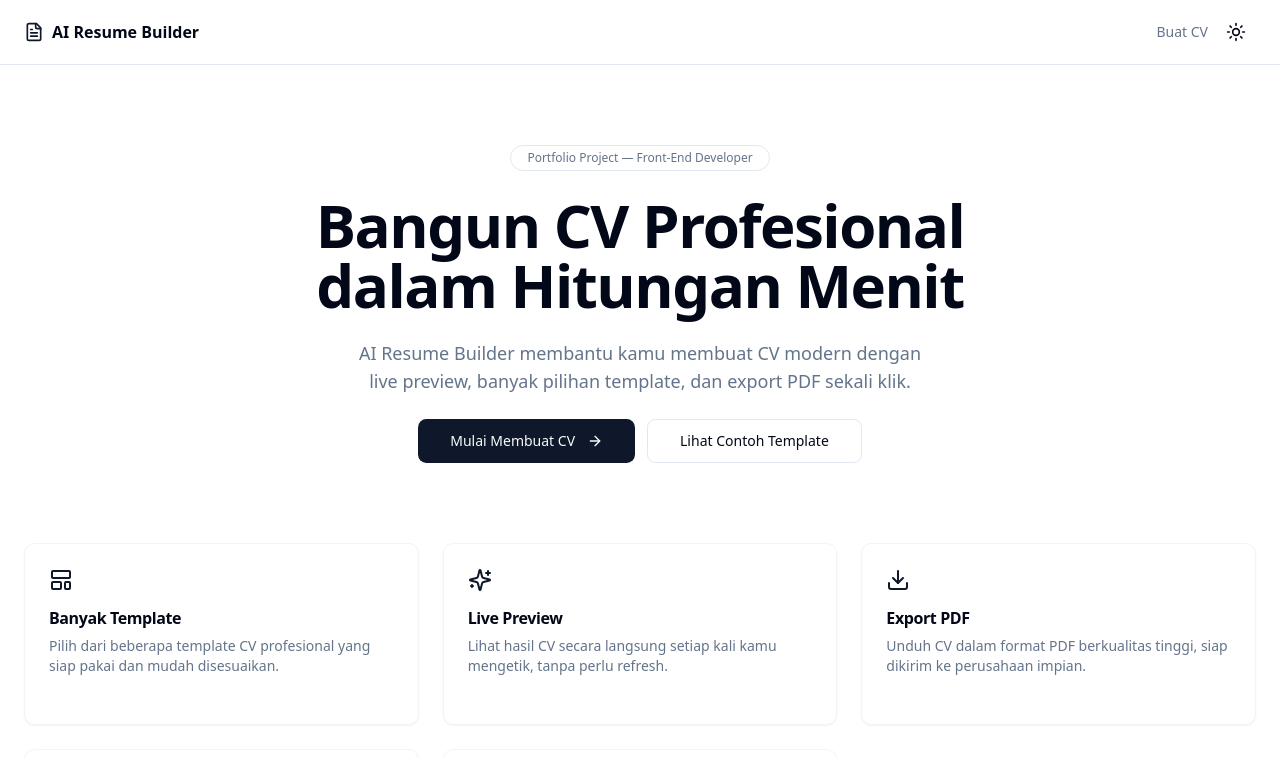
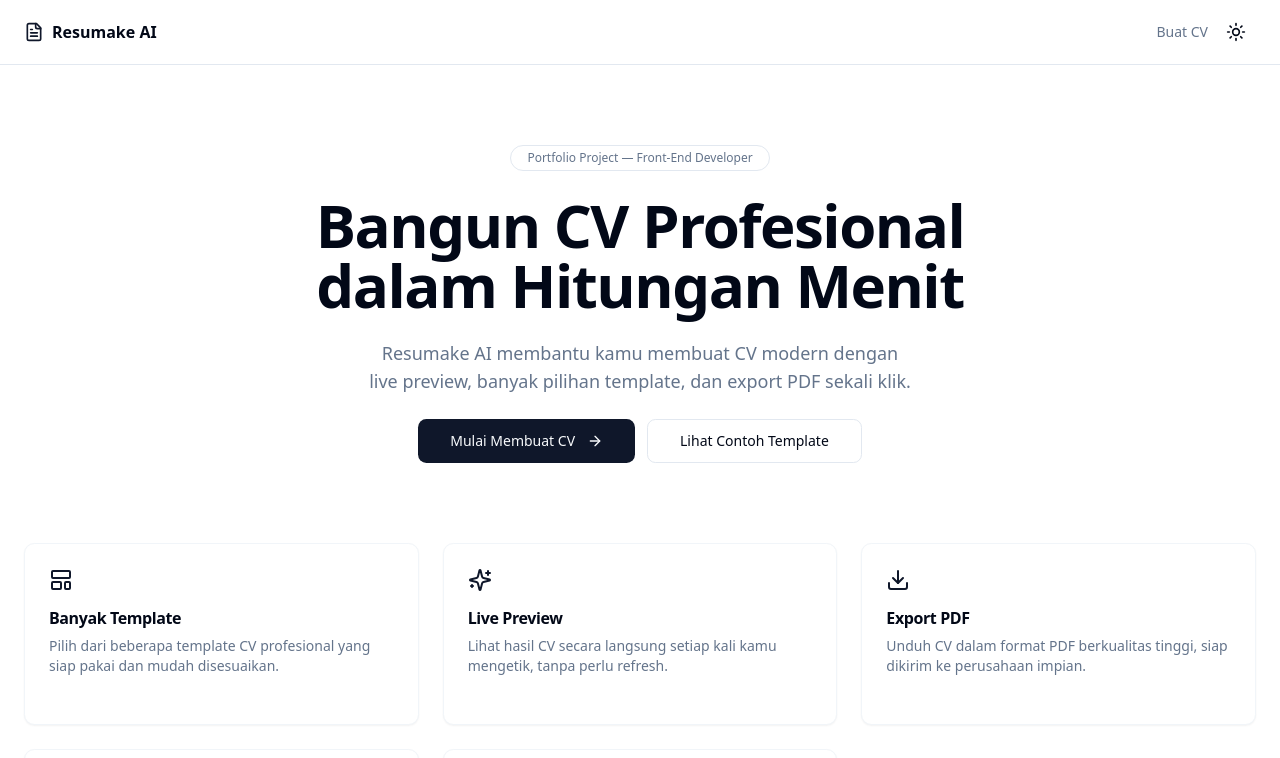
Before and after one commit to ardiwirya/resumake-ai, a Next.js app: page / in a window 1280 px wide. Shown: the top 758 px of the page. Built offline with nearby package versions, Linux system fonts and the light colour scheme.

Commit message:
refactor: rebrand project from AI Resume Builder to Resumake AI

```diff
--- a/src/app/layout.tsx
+++ b/src/app/layout.tsx
@@ -3,7 +3,7 @@ import "./globals.css";
 import { Providers } from "@/components/layout/providers";
 
 export const metadata: Metadata = {
-  title: "AI Resume Builder",
+  title: "Resumake AI",
   description:
     "Buat CV profesional dalam hitungan menit dengan live preview, banyak template, dan export PDF.",
 };
--- a/src/app/page.tsx
+++ b/src/app/page.tsx
@@ -64,7 +64,7 @@ export default function HomePage() {
             Bangun CV Profesional dalam Hitungan Menit
           </h1>
           <p className="max-w-xl text-balance text-muted-foreground sm:text-lg">
-            AI Resume Builder membantu kamu membuat CV modern dengan live
+            Resumake AI membantu kamu membuat CV modern dengan live
             preview, banyak pilihan template, dan export PDF sekali klik.
           </p>
           <div className="flex flex-col gap-3 sm:flex-row">
@@ -98,7 +98,7 @@ export default function HomePage() {
 
       <footer className="border-t py-6">
         <div className="container flex flex-col items-center justify-between gap-2 text-sm text-muted-foreground sm:flex-row">
-          <p>&copy; {new Date().getFullYear()} AI Resume Builder. Dibuat oleh Ardi Wirya.</p>
+          <p>&copy; {new Date().getFullYear()} Resumake AI. Dibuat oleh Ardi Wirya.</p>
           <p>Dibangun dengan Next.js, TypeScript, dan Tailwind CSS.</p>
         </div>
       </footer>
--- a/src/components/builder/steps/portfolio-step.tsx
+++ b/src/components/builder/steps/portfolio-step.tsx
@@ -57,7 +57,7 @@ export function PortfolioStep({ formId, onValid }: PortfolioStepProps) {
             <FormField label="Judul Proyek" htmlFor={`title-${field.id}`} required>
               <Input
                 id={`title-${field.id}`}
-                placeholder="AI Resume Builder"
+                placeholder="Resumake AI"
                 {...register(`portfolio.${index}.title` as const)}
               />
             </FormField>
--- a/src/components/layout/header.tsx
+++ b/src/components/layout/header.tsx
@@ -8,7 +8,7 @@ export function Header() {
       <div className="container flex h-16 items-center justify-between">
         <Link href="/" className="flex items-center gap-2 font-semibold">
           <FileText className="h-5 w-5 text-primary" />
-          <span>AI Resume Builder</span>
+          <span>Resumake AI</span>
         </Link>
         <nav className="flex items-center gap-2">
           <Link
--- a/src/components/pdf/resume-pdf-document.tsx
+++ b/src/components/pdf/resume-pdf-document.tsx
@@ -4,9 +4,25 @@ import {
   Text,
   View,
   StyleSheet,
+  Font, // 1. Import Font dari library
 } from "@react-pdf/renderer";
 import type { ResumeData } from "@/types/resume";
 import { formatDateRange } from "@/lib/utils";
+
+// 2. Daftarkan Custom Font menggunakan URL langsung (Bypass bug Turbopack)
+Font.register({
+  family: "Roboto",
+  fonts: [
+    {
+      src: "https://cdnjs.cloudflare.com/ajax/libs/ink/3.1.10/fonts/Roboto/roboto-regular-webfont.ttf",
+      fontWeight: 400,
+    },
+    {
+      src: "https://cdnjs.cloudflare.com/ajax/libs/ink/3.1.10/fonts/Roboto/roboto-bold-webfont.ttf",
+      fontWeight: 700,
+    },
+  ],
+});
 
 const SKILL_LEVEL_LABEL: Record<string, string> = {
   beginner: "Pemula",
@@ -32,12 +48,12 @@ const styles = StyleSheet.create({
   page: {
     padding: 36,
     fontSize: 10,
-    fontFamily: "Helvetica",
+    fontFamily: "Roboto", // 3. Ganti Helvetica menjadi Roboto
     color: "#1e293b",
   },
   headerName: {
     fontSize: 20,
-    fontWeight: 700,
+    fontWeight: 700, // Sekarang akan menggunakan file roboto-bold
     marginBottom: 2,
   },
   headerTitle: {
@@ -54,7 +70,7 @@ const styles = StyleSheet.create({
   },
   sectionTitle: {
     fontSize: 10,
-    fontWeight: 700,
+    fontWeight: 700, // Sekarang akan menggunakan file roboto-bold
     textTransform: "uppercase",
     letterSpacing: 1,
     marginBottom: 6,
@@ -67,7 +83,7 @@ const styles = StyleSheet.create({
   },
   itemTitle: {
     fontSize: 10,
-    fontWeight: 700,
+    fontWeight: 700, // Sekarang akan menggunakan file roboto-bold
   },
   itemSubtitle: {
     fontSize: 9,
@@ -111,13 +127,15 @@ export function ResumePDFDocument({ data }: { data: ResumeData }) {
   return (
     <Document
       title={`CV - ${personalInfo.fullName || "Resume"}`}
-      author={personalInfo.fullName || "AI Resume Builder"}
+      author={personalInfo.fullName || "Resumake AI"}
     >
       <Page size="A4" style={styles.page}>
         <Text style={[styles.headerName, { color: accent }]}>
           {personalInfo.fullName || "Nama Lengkap"}
         </Text>
-        <Text style={styles.headerTitle}>{personalInfo.jobTitle || "Judul Profesi"}</Text>
+        <Text style={styles.headerTitle}>
+          {personalInfo.jobTitle || "Judul Profesi"}
+        </Text>
         <View style={styles.contactRow}>
           {personalInfo.email && <Text>{personalInfo.email}</Text>}
           {personalInfo.phone && <Text>{personalInfo.phone}</Text>}
@@ -129,14 +147,18 @@ export function ResumePDFDocument({ data }: { data: ResumeData }) {
 
         {personalInfo.summary && (
           <View>
-            <Text style={[styles.sectionTitle, { color: accent }]}>Ringkasan</Text>
+            <Text style={[styles.sectionTitle, { color: accent }]}>
+              Ringkasan
+            </Text>
             <Text style={styles.description}>{personalInfo.summary}</Text>
           </View>
         )}
 
         {experience.length > 0 && (
           <View>
-            <Text style={[styles.sectionTitle, { color: accent }]}>Pengalaman Kerja</Text>
+            <Text style={[styles.sectionTitle, { color: accent }]}>
+              Pengalaman Kerja
+            </Text>
             {experience.map((item) => (
               <View key={item.id} wrap={false} style={{ marginBottom: 8 }}>
                 <View style={styles.itemRow}>
@@ -144,10 +166,16 @@ export function ResumePDFDocument({ data }: { data: ResumeData }) {
                     {item.position || "Posisi"} — {item.company}
                   </Text>
                   <Text style={styles.itemDate}>
-                    {formatDateRange(item.startDate, item.endDate, item.isCurrent)}
+                    {formatDateRange(
+                      item.startDate,
+                      item.endDate,
+                      item.isCurrent,
+                    )}
                   </Text>
                 </View>
-                {item.location && <Text style={styles.itemSubtitle}>{item.location}</Text>}
+                {item.location && (
+                  <Text style={styles.itemSubtitle}>{item.location}</Text>
+                )}
                 {item.description && (
                   <Text style={styles.description}>{item.description}</Text>
                 )}
@@ -158,13 +186,19 @@ export function ResumePDFDocument({ data }: { data: ResumeData }) {
 
         {education.length > 0 && (
           <View>
-            <Text style={[styles.sectionTitle, { color: accent }]}>Pendidikan</Text>
+            <Text style={[styles.sectionTitle, { color: accent }]}>
+              Pendidikan
+            </Text>
             {education.map((item) => (
               <View key={item.id} wrap={false} style={{ marginBottom: 6 }}>
                 <View style={styles.itemRow}>
                   <Text style={styles.itemTitle}>{item.degree || "Gelar"}</Text>
                   <Text style={styles.itemDate}>
-                    {formatDateRange(item.startDate, item.endDate, item.isCurrent)}
+                    {formatDateRange(
+                      item.startDate,
+                      item.endDate,
+                      item.isCurrent,
+                    )}
                   </Text>
                 </View>
                 <Text style={styles.itemSubtitle}>{item.institution}</Text>
@@ -197,7 +231,9 @@ export function ResumePDFDocument({ data }: { data: ResumeData }) {
 
         {certificates.length > 0 && (
           <View>
-            <Text style={[styles.sectionTitle, { color: accent }]}>Sertifikat</Text>
+            <Text style={[styles.sectionTitle, { color: accent }]}>
+              Sertifikat
+            </Text>
             {certificates.map((item) => (
               <Text key={item.id} style={styles.bulletRow}>
                 {item.name} — {item.issuer} ({item.issueDate})
@@ -208,11 +244,15 @@ export function ResumePDFDocument({ data }: { data: ResumeData }) {
 
         {portfolio.length > 0 && (
           <View>
-            <Text style={[styles.sectionTitle, { color: accent }]}>Portfolio</Text>
+            <Text style={[styles.sectionTitle, { color: accent }]}>
+              Portfolio
+            </Text>
             {portfolio.map((item) => (
               <View key={item.id} wrap={false} style={{ marginBottom: 6 }}>
                 <Text style={styles.itemTitle}>{item.title}</Text>
-                {item.url && <Text style={styles.itemSubtitle}>{item.url}</Text>}
+                {item.url && (
+                  <Text style={styles.itemSubtitle}>{item.url}</Text>
+                )}
                 {item.description && (
                   <Text style={styles.description}>{item.description}</Text>
                 )}
--- a/src/lib/dummy-data.ts
+++ b/src/lib/dummy-data.ts
@@ -82,10 +82,10 @@ export function getDummyResumeData(): ResumeData {
     portfolio: [
       {
         id: generateId(),
-        title: "AI Resume Builder",
+        title: "Resumake AI",
         description:
           "Aplikasi pembuat CV modern dengan live preview dan export PDF menggunakan Next.js 15.",
-        url: "https://github.com/ardiwirya/ai-resume-builder",
+        url: "https://github.com/ardiwirya/resumake-ai",
       },
       {
         id: generateId(),
--- a/src/store/resume-store.ts
+++ b/src/store/resume-store.ts
@@ -146,7 +146,7 @@ export const useResumeStore = create<ResumeStoreState>()(
         }),
     }),
     {
-      name: "ai-resume-builder-storage",
+      name: "resumake-ai-storage",
       partialize: (state) => ({
         data: state.data,
         currentStep: state.currentStep,
```
Also changed, not shown: package.json (+31 -31 lines), 1 other file (tests, documents, lock files or other folders).
